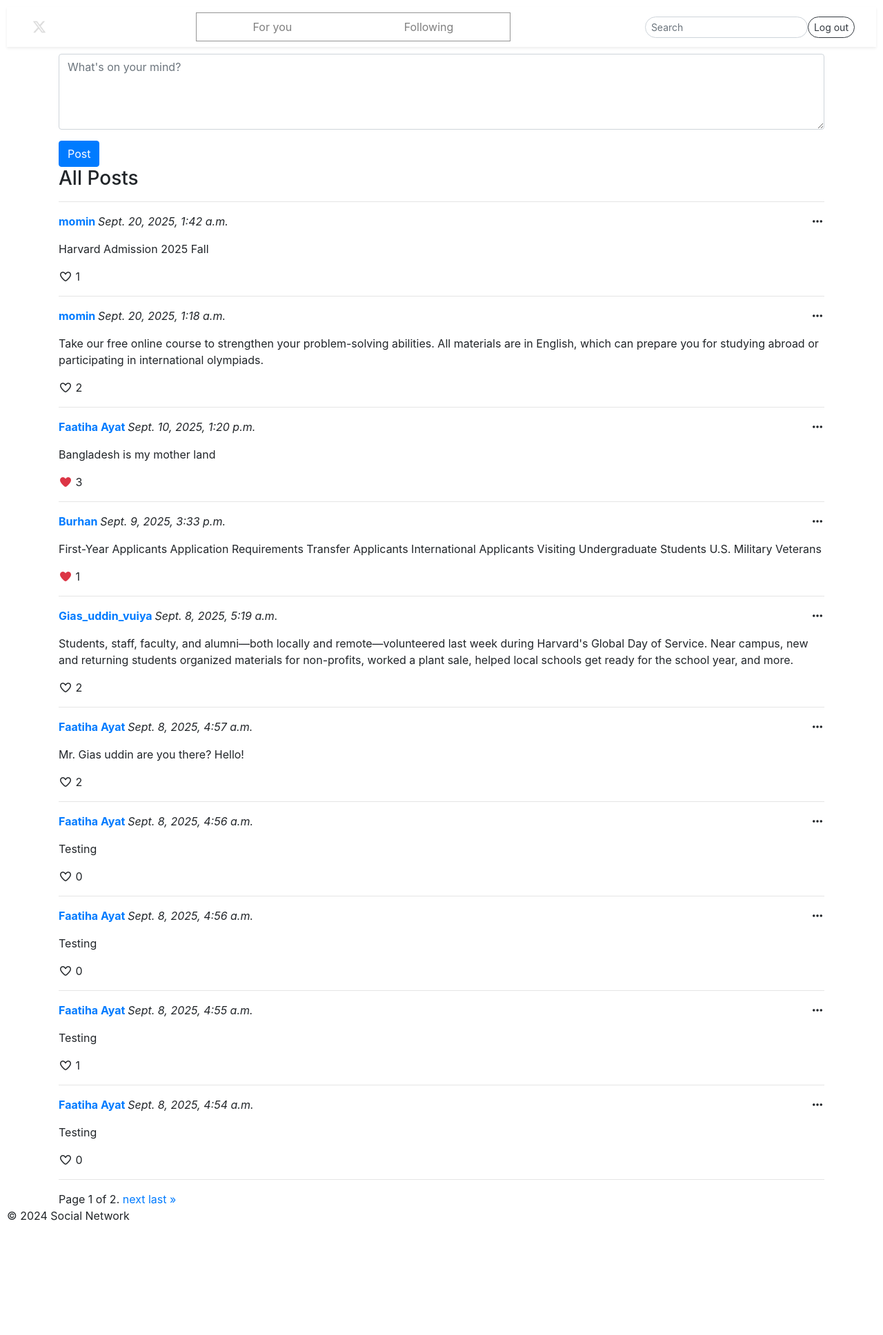
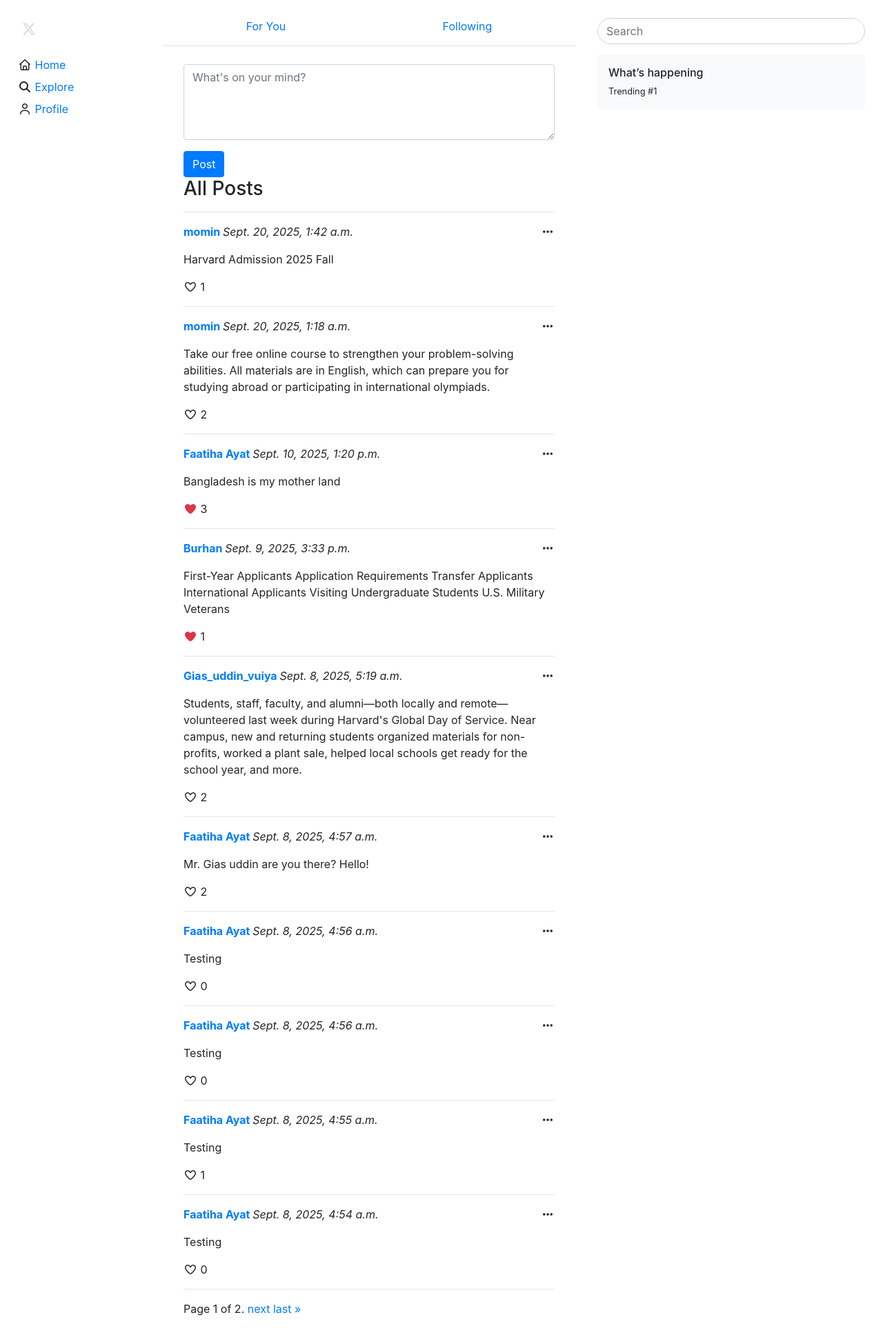
Before and after one commit to Gias-uddin-vuiya/Network, a Django app: page / in a window 1280 px wide. Shown: the whole page at 69% size. Before the commit the page ends 1770 px from the top, so only its background shows below. Run offline with Django 3.2, Linux system fonts and the light colour scheme; a user stored in the database is signed in; data comes from the database, SQL or seed files in the repository; both versions use the stored data as it was after the commit; some libraries are stand-ins or nearby versions.

Commit message:
add design to home page

```diff
--- a/network/static/network/styles.css
+++ b/network/static/network/styles.css
@@ -46,3 +46,19 @@ body{
     color: #dc0f0f;
     cursor: pointer;
 }
+
+
+.right-sidebar, .left-sidebar {
+    position: sticky;
+    top: 0;
+    height: 100vh;
+    overflow-y: auto;
+}
+
+
+.feed-tabs {
+    position: sticky;
+    top: 0;                  /* sticks to top of feed */
+    background-color: #fff;  /* prevent transparent overlap */
+    z-index: 1020;           /* stays above posts */
+}
--- a/network/templates/network/layout.html
+++ b/network/templates/network/layout.html
@@ -10,54 +10,54 @@
         <link href="{% static 'network/styles.css' %}" rel="stylesheet">
     </head>
     <body>
+    <div class="container-fluid">
+    <div class="row">
 
-        <nav class="navbar navbar-expand-lg navbar-light bg-white shadow-sm sticky-top">
-            <div class="container-fluid d-flex justify-content-between align-items-center">
-
-                <!-- Left: Logo -->
-                <a class="navbar-brand d-flex align-items-center" href="{% url 'index' %}">
+        <!-- Left Sidebar -->
+        <aside class="col-2 col-md-3 col-lg-2 border-end p-3 left-sidebar">
+            <a href="{% url 'index' %}" class="d-flex align-items-center mb-4">
                 <img src="{% static 'network/images/x-logo.png' %}" alt="logo" width="32" height="32">
             </a>
+            <ul class="nav flex-column">
+                {% if user.is_authenticated %}
+                    <li class="nav-item mb-2"><i class="fa-regular fa-house"></i> <a href="#">Home</a></li>
+                    <li class="nav-item mb-2"><i class="fa-solid fa-magnifying-glass"></i> <a href="#">Explore</a></li>
+                    <li class="nav-item mb-2"><i class="fa-regular fa-user"></i> <a href="#">Profile</a></li>
 
-                <!-- Center: Tabs -->
-                <ul class="navbar-nav nav-ul flex-row mx-auto text-center">
-                    <li class="nav-item mx-2 main-page">
-                        <a class="nav-link fw-bold index-page" href="{% url 'index' %}">For you</a>
-                    </li>
-                    {% if user.is_authenticated %}
-                    <li class="nav-item mx-2 following-page">
-                        <a class="nav-link fw-bold following-page" href="{% url 'following' %}">Following</a>
-                    </li>
+                    {% else %}
+                    <li class="nav-item mb-2"><a href="{% url 'login' %}" class="nav-link">🔑 Login</a></li>
+                    <li class="nav-item mb-2"><a href="{% url 'register' %}" class="nav-link">📝 Register</a></li>
                 {% endif %}
             </ul>
+        </aside>
 
-                <!-- Right: Search + Auth -->
-                <div class="d-flex align-items-center">
+        <!-- Main Feed -->
+        <main class="col-8 col-md-6 col-lg-6 border-start top-bar border-end ">
+            <div class="d-flex justify-content-around border-bottom p-2 feed-tabs">
+                <a href="{% url 'index' %}" class="nav-link fw-bold {% if request.resolver_match.url_name == 'index' %}active{% endif %}">For You</a>
                 {% if user.is_authenticated %}
-                    <form class="d-none d-md-block me-3">
-                        {% csrf_token %}
-                        <input class="form-control form-control-sm rounded-pill" type="search" placeholder="Search" aria-label="Search">
-                    </form>
-                    <a class="btn btn-outline-dark btn-sm rounded-pill" href="{% url 'logout' %}">Log out</a>
-                {% else %}
-                    <a class="btn btn-outline-dark btn-sm rounded-pill me-2" href="{% url 'login' %}">Log in</a>
-                    <a class="btn btn-dark btn-sm rounded-pill" href="{% url 'register' %}">Register</a>
+                <a href="{% url 'following' %}" class="nav-link fw-bold {% if request.resolver_match.url_name == 'following' %}active{% endif %}">Following</a>
                 {% endif %}
             </div>
+
+            <div class="feed p-3">
+                {% block body %}{% endblock %}
             </div>
-        </nav>
+        </main>
 
+        <!-- Right Sidebar -->
+        <aside class="col-2 col-md-3 col-lg-4 p-3 right-sidebar d-none d-md-block">
+            <form class="mb-3">
+                <input class="form-control rounded-pill" type="search" placeholder="Search">
+            </form>
+            <div class="p-3 mb-3 bg-light rounded">
+                <h6 class="fw-bold">What’s happening</h6>
+                <p class="mb-0 small">Trending #1</p>
+            </div>
+        </aside>
 
-        <div class="body">
-            {% block body %}
-            {% endblock %}
     </div>
-
-        <footer>
-            {% block footer %}
-                <p>&copy; 2024 Social Network</p>
-            {% endblock %}
-        </footer>
+    </div>
 
         <script src="{% static 'network/main.js' %}"></script>
     </body>
```
Also changed, not shown: db.sqlite3. Lines whose indentation alone changed are shown as unchanged.
